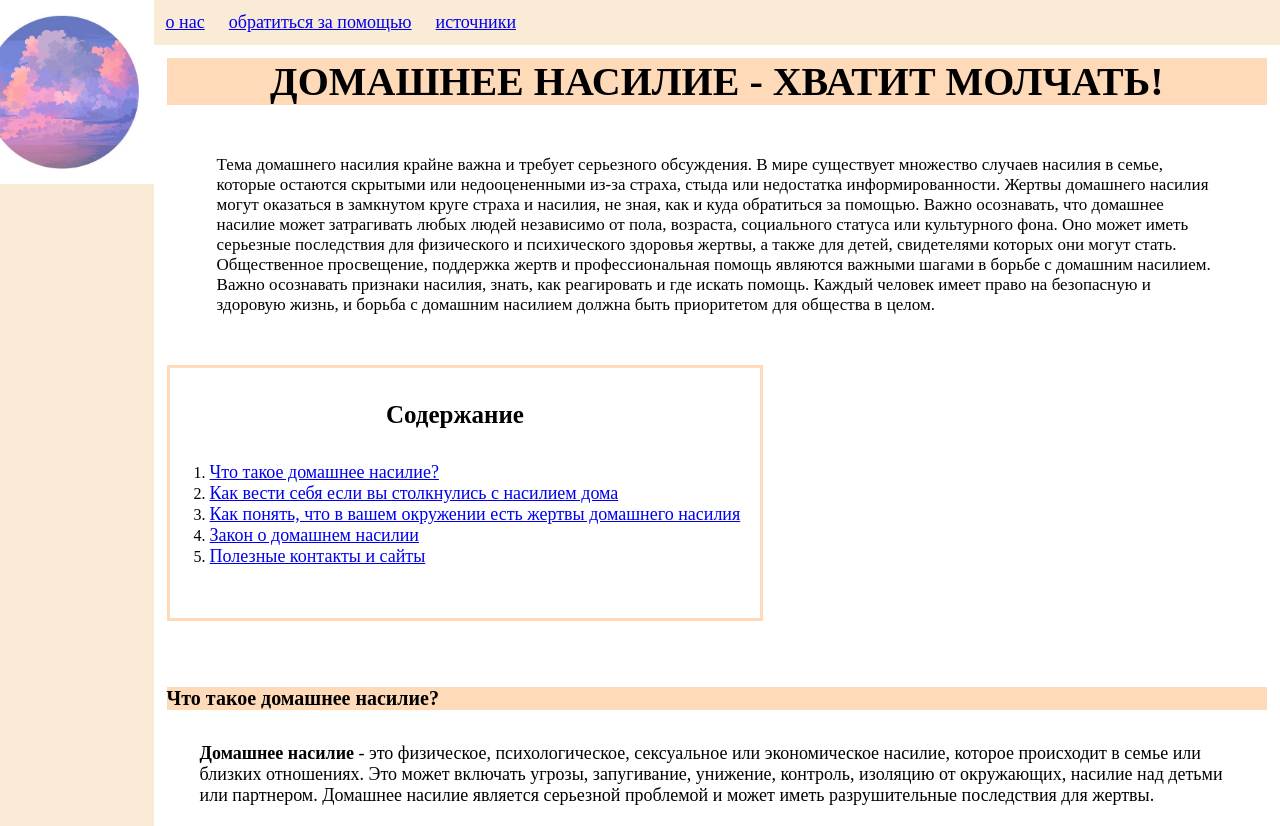
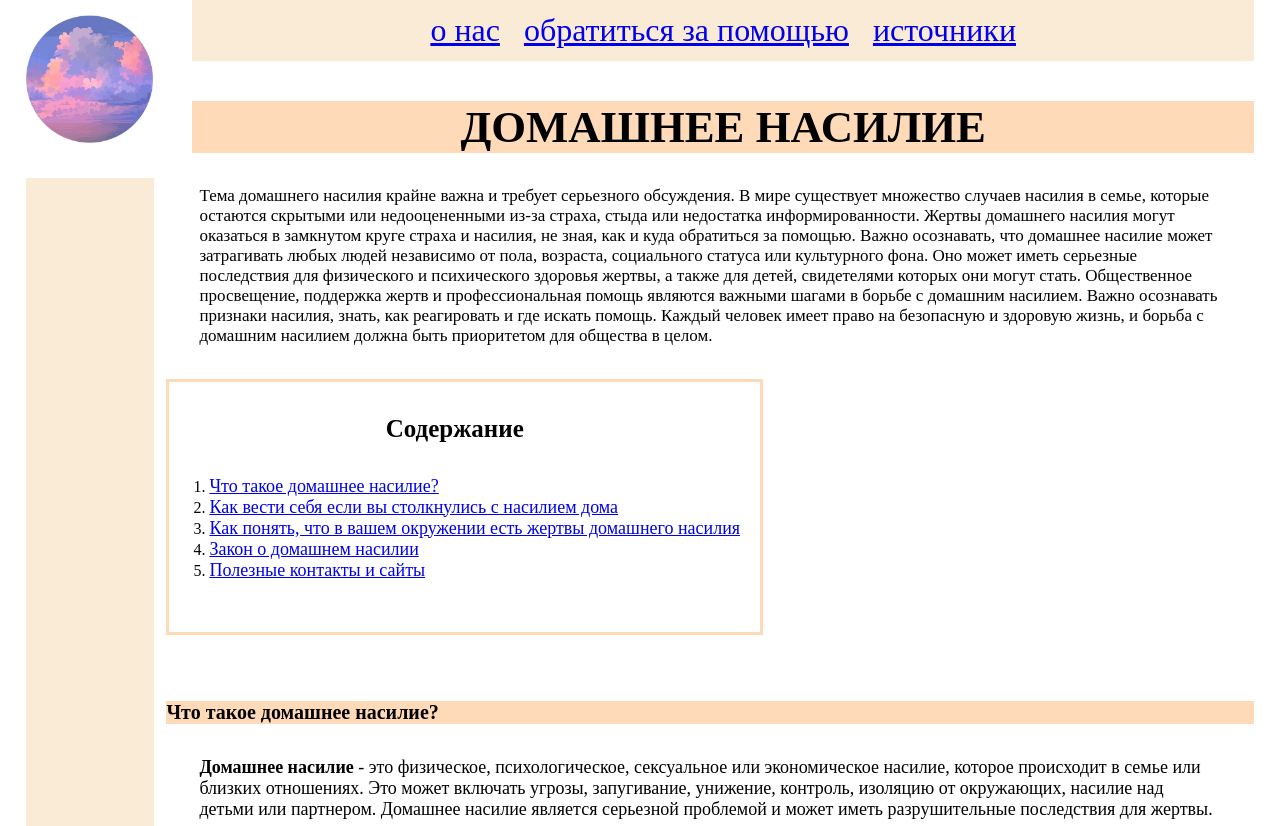
Before and after one commit to anybody19/noviolens, a plain HTML site: page index.html in a window 1280 px wide. Shown: the top 826 px of the page. Drawn offline with Linux system fonts and the light colour scheme.

Commit message:
Add files via upload

```diff
--- a/index.html
+++ b/index.html
@@ -2,20 +2,15 @@
 <html lang="ru">
 <head>
     <meta charset="UTF-8">
-    <meta name="viewport" content="width=device-width, initial-scale=1.0">
     <title>noviolence</title>
     <link rel="stylesheet" href="style.css">
 </head>
 <body>
-
-    <main class="content">
-
     <div class="page">
         <div class="header">
             <img src="pictures/pic1.jpg">
         </div>
         <div class="section">
-
             <div class="nav-conteiner">
                 <nav>
                     <ul>
@@ -26,10 +21,8 @@
                 </nav>
             </div>
             <div class=" text-page">
-
                 <div class="conteiner">
-
-                        <h1><pspan> ДОМАШНЕЕ НАСИЛИЕ - ХВАТИТ МОЛЧАТЬ!</pspan></h1>
+                    <h1><span class="title"> ДОМАШНЕЕ НАСИЛИЕ </span></h1>
                 </div>
                 <div class="text-font">
                     <p>
@@ -48,7 +41,7 @@
                         <li><a href="#paradise">Полезные контакты и сайты</a></li>
                     </ol>
                 </div>
-
+                <!--<a href="ссылка">как текст ссылки выглядит на сайте</a>-->
                 <div class="id-living">
                     <p id="living"></p>
                     <h3>Что такое домашнее насилие?</h3>
@@ -124,15 +117,6 @@
 
                     <h3 id="gangstas">Закон о домашнем насилии</h3>
                     <h3 id="paradise">Полезные контакты и сайты:</h3>
-                    <div class="text-font-3">
-
-                        <p>
-                            Группы «Насилию.нет»
-                        </p>
-                        Для женщин — жертв домашнего насилия; взрослых, переживших насилие в детстве; для мам маленьких детей и опекунов пожилых людей, которые хотят научиться контролировать стресс и эмоции Формат. Группы для жертв насилия проходят в Москве по адресу: Лихов переулок, 3, стр. 2. Группы для опекунов пожилых людей и мам проходят онлайн. Встречи ведут психологи. Расписание обновляется на сайте центра Как попасть. Записаться по телефону: +7 (495) 916-30-00 в будние дни с 10:00 до 18:30 по московскому времени
-                        </p>
-                    </div>
-
                     <ul>
                         <li><a href="https://uookn-kursk.ru/wp-content/uploads/e/0/1/e01e2c017733bb87235b8b111d12fe31.png" class="href-useful" target=" blank">ссылка</a></li>
                         <li><a href="#services" class="href-useful">ссылка</a></li>
@@ -140,10 +124,8 @@
                     </ul>
                     <div class="outher">
                         <img src="C:\Users\ACER\Pictures\tMYFnPArwUw.jpg">
-
+                        <h4>Статистика домашнего насилия по миру:</h4>
                     </div>
-
-                    <h3>Статистика домашнего насилия по миру:</h3>
 
                         <table>
                             <tr>
@@ -181,7 +163,5 @@
 
     </div>
 
-    </main>
-
 </body>
 </html>
--- a/style.css
+++ b/style.css
@@ -1,27 +1,17 @@
-* {
-    margin: 0;
-    /*padding: 0;*/
-   }
 html {
-    font-size: 10px;
-    height: 100%;
-    width: 100%;
-    /*overflow-x: hidden;*/
+   font-size: 10px
 }
 body {
-
+  padding: 0px;
   margin: 0px;
 }
-
-.content {
-    min-height: 100%;
-    width: 1280px;
-    display: flex;
-    flex-flow: column;
-    margin: 0 auto;
-    align-items: center;
+.title {
+   margin: 0;
+   font-size: 3.5vw;
 }
-
+.conteiner > h1 {
+   margin-left: 2vw;
+}
 h1 {
   background-color: peachpuff;
   display: block;
@@ -46,7 +36,7 @@ table {
 td {
   text-align: center;
   padding: 10px;
-    border: 5px solid peachpuff;
+  border: 3px solid peachpuff;
 }
 
 th {
@@ -56,7 +46,6 @@ th {
 }
 .conteiner {
   text-align: center;
-    margin: 0;
  }
 td {
   font-size: 20px;
@@ -69,10 +58,7 @@ td {
 .main {
  text-align: center;
 }
-.conteiner > img {
-    width: 300px;
-    height: 300px;
-}
+
 .list-conteiner {
   border-style: solid;
   display: inline-block;
@@ -93,57 +79,52 @@ td {
   font-size: 16px;
 }
 /* ������� ��� ������*/
-    nav-conteiner {
+.nav-conteiner {
    display: flex;
-        justify-content: space-between;
+   justify-content: space-around;
+   background-color: antiquewhite;
+   margin-left: 3vw;
 }
 
 .nav-conteiner > nav > ul {
   display: flex;
   list-style: none;
   padding: 0px;
-    margin: 0px;
-    background-color: antiquewhite;
+  margin: 0;
 }
+
 .nav-conteiner > nav > ul > il > a {
   display: block;
   padding: 10px;
   border-style: solid;
   border-width: 2px;
   border-color: antiquewhite;
-        font-size: 18px;
+  font-size: 2.5vw;
 
 }
 /* ������� ��� ������*/
 .page {
   display: flex;
-    justify-content: normal;
-    margin: 0;
-
+  justify-content: center;
 }
 .header {
-    width: 12%;
+  width: 10%;
   background-color: antiquewhite;
-    /*overflow: hidden;*/
 }
 .header > img {
-        max-width: 100%;
-        height: auto;
+  height: 10vw;
   padding: 15px;
+  padding-left: 0;
+  padding-bottom: 2.7vw;
    background-color: white;
-        float: right;
-
-        display: block;
 }
 .section {
-        width: 88%;
-
+  width: 86%;
 }
 
-
 .text-page {
-    padding: 10px;
-    margin: 3px;
+  padding: 1vw;
+  padding-right: 0;
 }
 ul {
   font-size: 18px;
@@ -160,7 +141,7 @@ h4 {
 
 .text-font > p {
   font-size: 17px;
-   padding: 20px;
+   /* padding: 20px; */
 }
 .text-font-2 {
   font-size: 17px;
@@ -179,10 +160,8 @@ h3 {
 .id-living > p {
   font-size: 18px;
 }
-.text-font-3 > p {
+
+h4 {
   font-size: 18px;
+  background-color: peachpuff;
 }
-
-@media (max-width: 425px) {
-
-}
```
Lines whose indentation alone changed are shown as unchanged.
